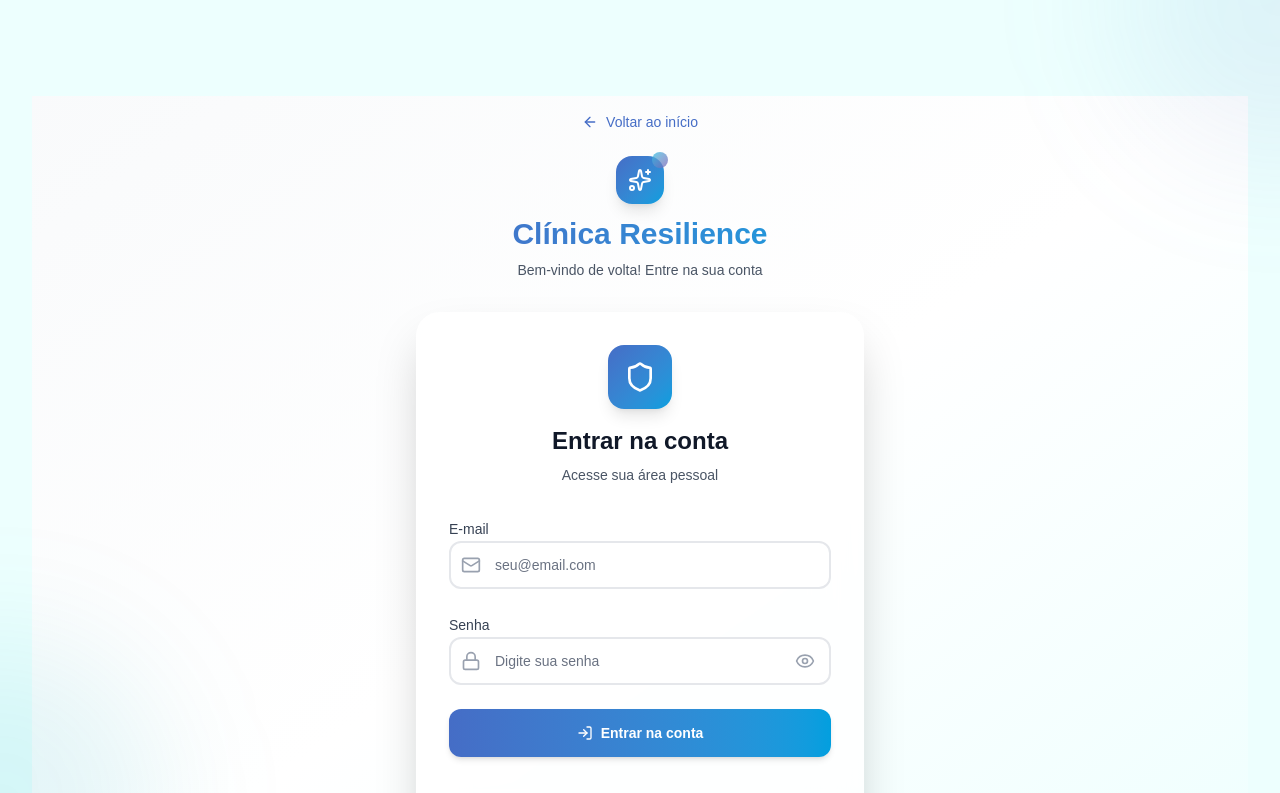
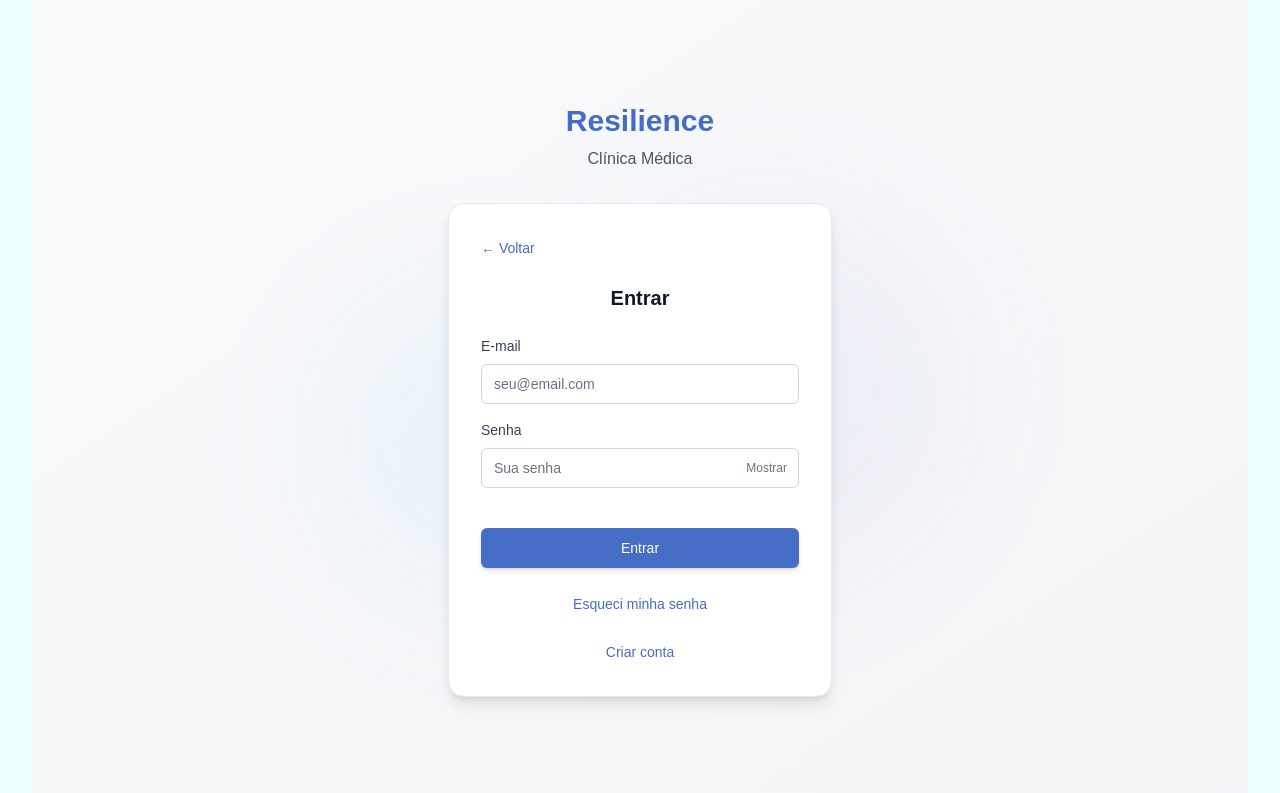
Before and after one commit to clinicaresilience/resilience, a Next.js app: page /auth/login in a window 1280 px wide. Shown: the top 793 px of the page. Built offline with nearby package versions, Linux system fonts and the light colour scheme.

Commit message:
consertando espacamentos do layout

```diff
--- a/src/app/auth/cadastro/page.tsx
+++ b/src/app/auth/cadastro/page.tsx
@@ -1,6 +1,5 @@
 import Link from "next/link";
 import { SignUpForm } from "@/components/sign-up-form";
-import { ArrowLeft } from "lucide-react";
 
 export default function Page() {
   return (
@@ -10,16 +9,12 @@ export default function Page() {
         <div className="mb-8 text-center">
           <Link
             href="/"
-            className="inline-flex items-center space-x-2 text-azul-escuro hover:text-azul-vivido transition-colors mb-4"
+            className="text-azul-escuro hover:text-azul-vivido transition-colors mb-4 text-sm font-medium"
           >
-            <ArrowLeft className="w-4 h-4" />
-            <span className="text-sm font-medium">Voltar ao início</span>
+            ← Voltar ao início
           </Link>
 
-          <div className="flex items-center justify-center space-x-2 mb-2">
-            <div className="w-8 h-8 bg-gradient-to-r from-azul-vivido to-roxo rounded-lg flex items-center justify-center">
-              <span className="text-white font-bold text-sm">CR</span>
-            </div>
+          <div className="mb-2">
             <h1 className="text-2xl font-bold text-azul-escuro">Clínica Resilience</h1>
           </div>
           <p className="text-gray-600 text-sm">Crie sua conta para agendar consultas</p>
--- a/src/app/auth/login/page.tsx
+++ b/src/app/auth/login/page.tsx
@@ -1,56 +1,54 @@
 import Link from "next/link";
 import { LoginForm } from "@/components/login-form";
-import { ArrowLeft, Sparkles } from "lucide-react";
 
 export default function Page() {
   return (
-    <div className="min-h-screen bg-gradient-to-br from-gray-50 via-white to-azul-ciano-claro flex items-center justify-center p-4">
-      {/* Background decorativo */}
-      <div className="absolute inset-0 overflow-hidden">
-        <div className="absolute -top-40 -right-40 w-80 h-80 bg-gradient-to-br from-azul-vivido/10 to-roxo/10 rounded-full blur-3xl"></div>
-        <div className="absolute -bottom-40 -left-40 w-80 h-80 bg-gradient-to-tr from-azul-medio/10 to-azul-ciano/10 rounded-full blur-3xl"></div>
+    <div className="min-h-screen bg-gradient-to-br from-gray-50 to-gray-100 flex items-center justify-center p-4">
+      {/* Background sutil */}
+      <div className="absolute inset-0">
+        <div className="absolute top-1/4 right-1/4 w-96 h-96 bg-azul-escuro/5 rounded-full blur-3xl"></div>
+        <div className="absolute bottom-1/4 left-1/4 w-80 h-80 bg-azul-medio/5 rounded-full blur-3xl"></div>
       </div>
 
-      <div className="relative w-full max-w-md">
-        {/* Header elegante */}
+      {/* Conteúdo centralizado */}
+      <div className="relative z-10 w-full max-w-sm">
+        {/* Logo simples */}
         <div className="text-center mb-8">
+          <h1 className="text-3xl font-bold text-azul-escuro mb-2">
+            Resilience
+          </h1>
+          <p className="text-gray-600">Clínica Médica</p>
+        </div>
+
+        {/* Card do formulário */}
+        <div className="bg-white rounded-2xl shadow-lg p-8 border border-gray-200">
+          {/* Link voltar */}
+          <div className="mb-6">
             <Link
               href="/"
-            className="inline-flex items-center gap-2 text-azul-escuro hover:text-azul-vivido transition-all duration-200 mb-6 group"
+              className="text-azul-escuro hover:text-azul-vivido transition-colors text-sm"
             >
-            <ArrowLeft className="w-4 h-4 group-hover:-translate-x-1 transition-transform" />
-            <span className="text-sm font-medium">Voltar ao início</span>
+              ← Voltar
             </Link>
+          </div>
 
-          {/* Logo e título mais elegantes */}
-          <div className="mb-6">
-            <div className="flex items-center justify-center mb-3">
-              <div className="relative">
-                <div className="w-12 h-12 bg-gradient-to-br from-azul-escuro to-azul-medio rounded-2xl flex items-center justify-center shadow-lg">
-                  <Sparkles className="w-6 h-6 text-white" />
-                </div>
-                <div className="absolute -top-1 -right-1 w-4 h-4 bg-gradient-to-br from-azul-vivido to-roxo rounded-full animate-pulse"></div>
-              </div>
-            </div>
-            <h1 className="text-3xl font-bold bg-gradient-to-r from-azul-escuro to-azul-medio bg-clip-text text-transparent">
-              Clínica Resilience
-            </h1>
-            <p className="text-gray-600 text-sm mt-2">Bem-vindo de volta! Entre na sua conta</p>
-          </div>
+          {/* Título do formulário */}
+          <div className="mb-6 text-center">
+            <h2 className="text-xl font-semibold text-gray-900">
+              Entrar
+            </h2>
           </div>
 
           {/* Formulário de login */}
           <LoginForm />
 
-        {/* Links adicionais com design melhorado */}
-        <div className="mt-8 text-center">
-          <div className="bg-white/50 backdrop-blur-sm rounded-2xl p-4 border border-gray-200/50">
-            <span className="text-sm text-gray-600">Ainda não tem uma conta? </span>
+          {/* Link criar conta */}
+          <div className="mt-6 text-center">
             <Link
               href="/auth/cadastro"
-              className="text-sm text-azul-escuro hover:text-azul-vivido transition-colors font-semibold underline decoration-2 underline-offset-2"
+              className="text-azul-escuro hover:text-azul-vivido text-sm transition-colors hover:underline"
             >
-              Criar conta gratuita
+              Criar conta
             </Link>
           </div>
         </div>
--- a/src/app/page.tsx
+++ b/src/app/page.tsx
@@ -1,6 +1,6 @@
 export default function Inicio() {
   return (
-    <div className="w-full min-h-screen flex flex-col">
+    <div className="w-full min-h-screen flex flex-col pt-24">
       {/* Conteúdo principal */}
       <main
         className="
--- a/src/components/layout/authenticated-layout.tsx
+++ b/src/components/layout/authenticated-layout.tsx
@@ -49,7 +49,7 @@ export function AuthenticatedLayout({ children }: AuthenticatedLayoutProps) {
     return (
       <>
         <ConditionalNavigation />
-        <main className="flex-1 pt-24 w-full max-w-7xl mx-auto px-4 sm:px-6 lg:px-8">
+        <main className="flex-1  w-full max-w-7xl mx-auto px-4 sm:px-6 lg:px-8">
           {children}
         </main>
       </>
--- a/src/components/login-form.tsx
+++ b/src/components/login-form.tsx
@@ -8,7 +8,6 @@ import { cn } from "@/lib/utils";
 import { Button } from "@/components/ui/button";
 import { Input } from "@/components/ui/input";
 import { Label } from "@/components/ui/label";
-import { Eye, EyeOff, Mail, Lock, LogIn, CheckCircle2, Shield } from "lucide-react";
 
 export function LoginForm({
   className,
@@ -58,25 +57,12 @@ export function LoginForm({
 
   return (
     <div className={cn("w-full", className)} {...props}>
-      {/* Card principal com glassmorphism */}
-      <div className="bg-white/80 backdrop-blur-xl border border-white/20 rounded-3xl shadow-2xl p-8 w-full max-w-md mx-auto">
-        {/* Header minimalista */}
-        <div className="text-center mb-8">
-          <div className="inline-flex items-center justify-center w-16 h-16 bg-gradient-to-br from-azul-escuro to-azul-medio rounded-2xl mb-4 shadow-lg">
-            <Shield className="w-8 h-8 text-white" />
-          </div>
-          <h2 className="text-2xl font-bold text-gray-900 mb-2">Entrar na conta</h2>
-          <p className="text-gray-600 text-sm">Acesse sua área pessoal</p>
-        </div>
-
-        <form onSubmit={handleLogin} className="space-y-6">
+      <form onSubmit={handleLogin} className="space-y-4">
         {/* Campo Email */}
-          <div className="space-y-2">
-            <Label htmlFor="email" className="text-sm font-medium text-gray-700">
+        <div>
+          <Label htmlFor="email" className="text-sm text-gray-700 mb-2 block">
             E-mail
           </Label>
-            <div className="relative">
-              <Mail className="absolute left-3 top-1/2 transform -translate-y-1/2 w-5 h-5 text-gray-400" />
           <Input
             id="email"
             type="email"
@@ -85,56 +71,48 @@ export function LoginForm({
             value={email}
             onChange={(e) => setEmail(e.target.value)}
             disabled={loading || success}
-                className="h-12 pl-11 border-2 border-gray-200 rounded-xl focus:border-azul-escuro focus:ring-4 focus:ring-azul-escuro/10 transition-all duration-200 bg-white/50"
+            className="h-10 px-3 border border-gray-300 rounded-md focus:border-azul-escuro focus:ring-1 focus:ring-azul-escuro/30 transition-colors bg-white"
           />
-            </div>
         </div>
 
         {/* Campo Senha */}
-          <div className="space-y-2">
-            <Label htmlFor="password" className="text-sm font-medium text-gray-700">
+        <div>
+          <Label htmlFor="password" className="text-sm text-gray-700 mb-2 block">
             Senha
           </Label>
           <div className="relative">
-              <Lock className="absolute left-3 top-1/2 transform -translate-y-1/2 w-5 h-5 text-gray-400" />
             <Input
               id="password"
               type={showPassword ? "text" : "password"}
-                placeholder="Digite sua senha"
+              placeholder="Sua senha"
               required
               value={senha}
               onChange={(e) => setSenha(e.target.value)}
               disabled={loading || success}
-                className="h-12 pl-11 pr-12 border-2 border-gray-200 rounded-xl focus:border-azul-escuro focus:ring-4 focus:ring-azul-escuro/10 transition-all duration-200 bg-white/50"
+              className="h-10 px-3 pr-14 border border-gray-300 rounded-md focus:border-azul-escuro focus:ring-1 focus:ring-azul-escuro/30 transition-colors bg-white"
             />
             <button
               type="button"
               onClick={() => setShowPassword(!showPassword)}
-                className="absolute right-3 top-1/2 transform -translate-y-1/2 text-gray-400 hover:text-gray-600 transition-colors p-1"
+              className="absolute right-3 top-1/2 transform -translate-y-1/2 text-gray-500 hover:text-azul-escuro text-xs"
               disabled={loading || success}
             >
-                {showPassword ? <EyeOff className="w-5 h-5" /> : <Eye className="w-5 h-5" />}
+              {showPassword ? "Ocultar" : "Mostrar"}
             </button>
           </div>
         </div>
 
         {/* Feedback de erro */}
         {error && (
-            <div className="p-4 bg-red-50/80 backdrop-blur-sm border border-red-200 rounded-xl">
-              <p className="text-sm text-red-600 flex items-center gap-2">
-                <span className="w-2 h-2 bg-red-500 rounded-full"></span>
-                {error}
-              </p>
+          <div className="p-3 bg-red-50 border border-red-200 rounded-md">
+            <p className="text-sm text-red-700">{error}</p>
           </div>
         )}
 
         {/* Feedback de sucesso */}
         {success && (
-            <div className="p-4 bg-green-50/80 backdrop-blur-sm border border-green-200 rounded-xl">
-              <p className="text-sm text-green-600 flex items-center gap-2">
-                <CheckCircle2 className="w-4 h-4" />
-                Login realizado com sucesso! Redirecionando...
-              </p>
+          <div className="p-3 bg-green-50 border border-green-200 rounded-md">
+            <p className="text-sm text-green-700">Sucesso! Redirecionando...</p>
           </div>
         )}
 
@@ -142,24 +120,9 @@ export function LoginForm({
         <Button
           type="submit"
           disabled={loading || success}
-            className="w-full h-12 text-white font-semibold rounded-xl bg-gradient-to-r from-azul-escuro to-azul-medio hover:from-azul-medio hover:to-azul-vivido hover:shadow-xl hover:shadow-azul-escuro/25 transform hover:scale-[1.02] disabled:opacity-50 disabled:cursor-not-allowed disabled:transform-none transition-all duration-300"
+          className="w-full h-10 text-white font-medium rounded-md bg-azul-escuro hover:bg-azul-medio disabled:opacity-50 transition-colors mt-6"
         >
-            {loading ? (
-              <div className="flex items-center gap-2">
-                <div className="w-5 h-5 border-2 border-white border-t-transparent rounded-full animate-spin"></div>
-                Entrando...
-              </div>
-            ) : success ? (
-              <div className="flex items-center gap-2">
-                <CheckCircle2 className="w-5 h-5" />
-                Logado com sucesso!
-              </div>
-            ) : (
-              <div className="flex items-center gap-2">
-                <LogIn className="w-5 h-5" />
-                Entrar na conta
-              </div>
-            )}
+          {loading ? "Entrando..." : success ? "Sucesso!" : "Entrar"}
         </Button>
 
         {/* Link "Esqueci minha senha" */}
@@ -167,7 +130,7 @@ export function LoginForm({
           <button
             type="button"
             onClick={() => router.push(ROUTES.auth.forgot)}
-              className="text-sm text-azul-escuro hover:text-azul-vivido transition-colors duration-200 font-medium hover:underline"
+            className="text-azul-escuro hover:text-azul-vivido text-sm hover:underline"
             disabled={loading || success}
           >
             Esqueci minha senha
@@ -175,6 +138,5 @@ export function LoginForm({
         </div>
       </form>
     </div>
-    </div>
   );
 }
--- a/src/components/sign-up-form.tsx
+++ b/src/components/sign-up-form.tsx
@@ -14,7 +14,6 @@ import { Input } from '@/components/ui/input'
 import { Label } from '@/components/ui/label'
 import { useRouter } from 'next/navigation'
 import { useState } from 'react'
-import { Eye, EyeOff, Mail, Lock, UserPlus } from 'lucide-react'
 import Link from 'next/link'
 
 export function SignUpForm({ className, ...props }: React.ComponentPropsWithoutRef<'div'>) {
@@ -71,8 +70,7 @@ export function SignUpForm({ className, ...props }: React.ComponentPropsWithoutR
     <div className={cn('flex flex-col gap-6', className)} {...props}>
       <Card className="bg-white w-[380px] border-0 shadow-xl rounded-2xl overflow-hidden">
         <CardHeader className="bg-gradient-to-r from-green-500 to-emerald-600 text-white text-center py-8">
-          <CardTitle className="text-2xl font-bold flex items-center justify-center gap-2">
-            <UserPlus className="w-6 h-6" />
+          <CardTitle className="text-2xl font-bold">
             Criar Conta
           </CardTitle>
           <CardDescription className="text-green-100">
@@ -83,8 +81,7 @@ export function SignUpForm({ className, ...props }: React.ComponentPropsWithoutR
         <CardContent className="p-8">
           <form onSubmit={handleSignUp} className="space-y-6">
             <div className="space-y-2">
-              <Label htmlFor="email" className="text-sm font-medium text-gray-700 flex items-center gap-2">
-                <Mail className="w-4 h-4" />
+              <Label htmlFor="email" className="text-sm font-medium text-gray-700">
                 E-mail
               </Label>
               <Input
@@ -100,8 +97,7 @@ export function SignUpForm({ className, ...props }: React.ComponentPropsWithoutR
             </div>
 
             <div className="space-y-2">
-              <Label htmlFor="password" className="text-sm font-medium text-gray-700 flex items-center gap-2">
-                <Lock className="w-4 h-4" />
+              <Label htmlFor="password" className="text-sm font-medium text-gray-700">
                 Senha
               </Label>
               <div className="relative">
@@ -113,21 +109,20 @@ export function SignUpForm({ className, ...props }: React.ComponentPropsWithoutR
                   value={password}
                   onChange={(e) => setPassword(e.target.value)}
                   disabled={isLoading || success}
-                  className="h-12 border-2 border-gray-200 rounded-lg focus:border-green-500 focus:ring-2 focus:ring-green-500/20 transition-all duration-200 pr-12"
+                  className="h-12 border-2 border-gray-200 rounded-lg focus:border-green-500 focus:ring-2 focus:ring-green-500/20 transition-all duration-200 pr-16"
                 />
                 <button
                   type="button"
                   onClick={() => setShowPassword(!showPassword)}
-                  className="absolute right-3 top-1/2 transform -translate-y-1/2 text-gray-400 hover:text-gray-600 transition-colors"
+                  className="absolute right-3 top-1/2 transform -translate-y-1/2 text-gray-400 hover:text-gray-600 transition-colors text-xs"
                 >
-                  {showPassword ? <EyeOff className="w-5 h-5" /> : <Eye className="w-5 h-5" />}
+                  {showPassword ? "Ocultar" : "Mostrar"}
                 </button>
               </div>
             </div>
 
             <div className="space-y-2">
-              <Label htmlFor="repeat-password" className="text-sm font-medium text-gray-700 flex items-center gap-2">
-                <Lock className="w-4 h-4" />
+              <Label htmlFor="repeat-password" className="text-sm font-medium text-gray-700">
                 Confirmar Senha
               </Label>
               <div className="relative">
@@ -139,22 +134,21 @@ export function SignUpForm({ className, ...props }: React.ComponentPropsWithoutR
                   value={repeatPassword}
                   onChange={(e) => setRepeatPassword(e.target.value)}
                   disabled={isLoading || success}
-                  className="h-12 border-2 border-gray-200 rounded-lg focus:border-green-500 focus:ring-2 focus:ring-green-500/20 transition-all duration-200 pr-12"
+                  className="h-12 border-2 border-gray-200 rounded-lg focus:border-green-500 focus:ring-2 focus:ring-green-500/20 transition-all duration-200 pr-16"
                 />
                 <button
                   type="button"
                   onClick={() => setShowRepeatPassword(!showRepeatPassword)}
-                  className="absolute right-3 top-1/2 transform -translate-y-1/2 text-gray-400 hover:text-gray-600 transition-colors"
+                  className="absolute right-3 top-1/2 transform -translate-y-1/2 text-gray-400 hover:text-gray-600 transition-colors text-xs"
                 >
-                  {showRepeatPassword ? <EyeOff className="w-5 h-5" /> : <Eye className="w-5 h-5" />}
+                  {showRepeatPassword ? "Ocultar" : "Mostrar"}
                 </button>
               </div>
             </div>
 
             {error && (
               <div className="p-3 bg-red-50 border border-red-200 rounded-lg">
-                <p className="text-sm text-red-600 flex items-center gap-2">
-                  <span className="w-2 h-2 bg-red-500 rounded-full"></span>
+                <p className="text-sm text-red-600">
                   {error}
                 </p>
               </div>
@@ -162,8 +156,7 @@ export function SignUpForm({ className, ...props }: React.ComponentPropsWithoutR
 
             {success && (
               <div className="p-3 bg-green-50 border border-green-200 rounded-lg">
-                <p className="text-sm text-green-600 flex items-center gap-2">
-                  <span className="w-2 h-2 bg-green-500 rounded-full animate-pulse"></span>
+                <p className="text-sm text-green-600">
                   Conta criada com sucesso! Redirecionando...
                 </p>
               </div>
```
Lines whose indentation alone changed are shown as unchanged.
